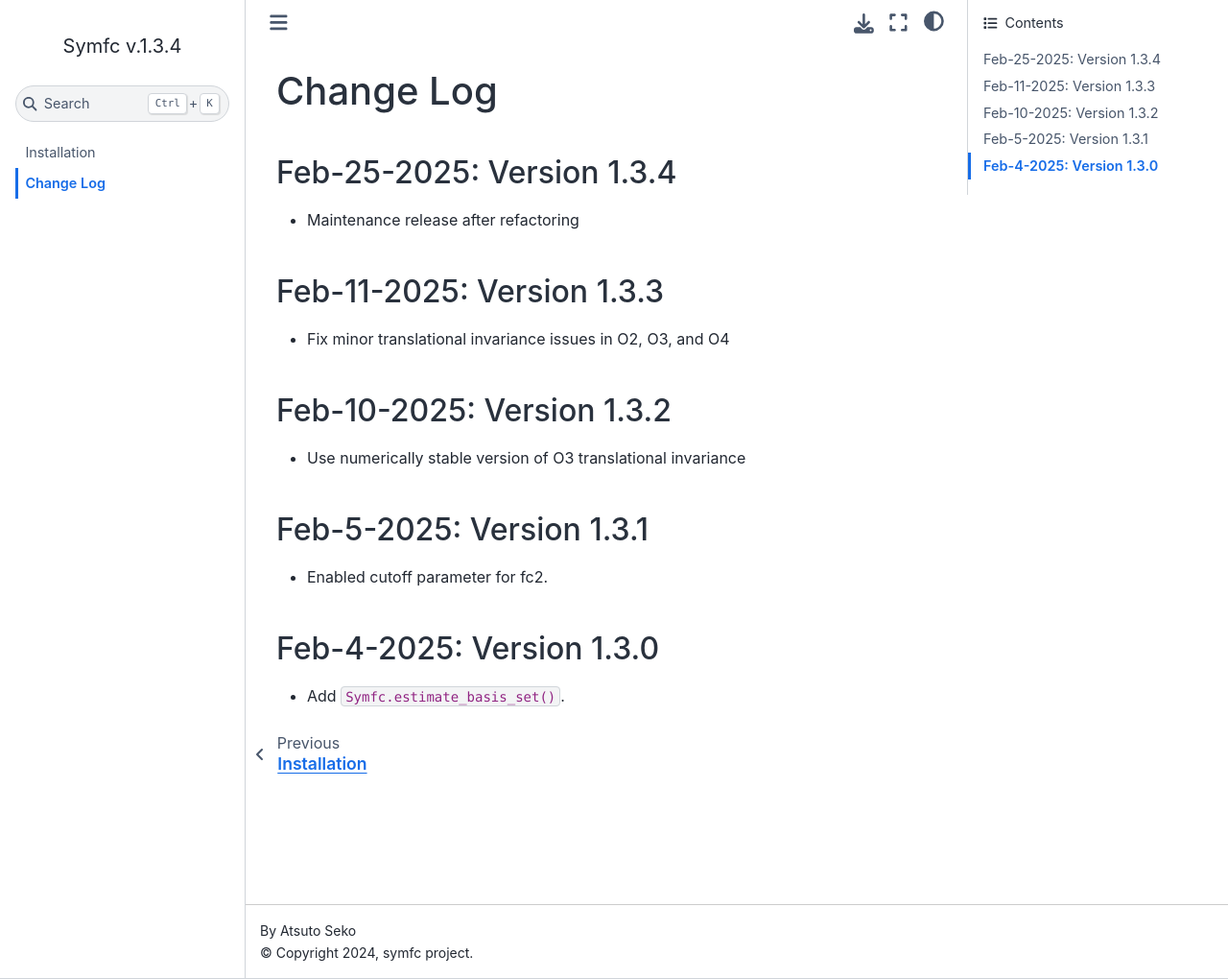
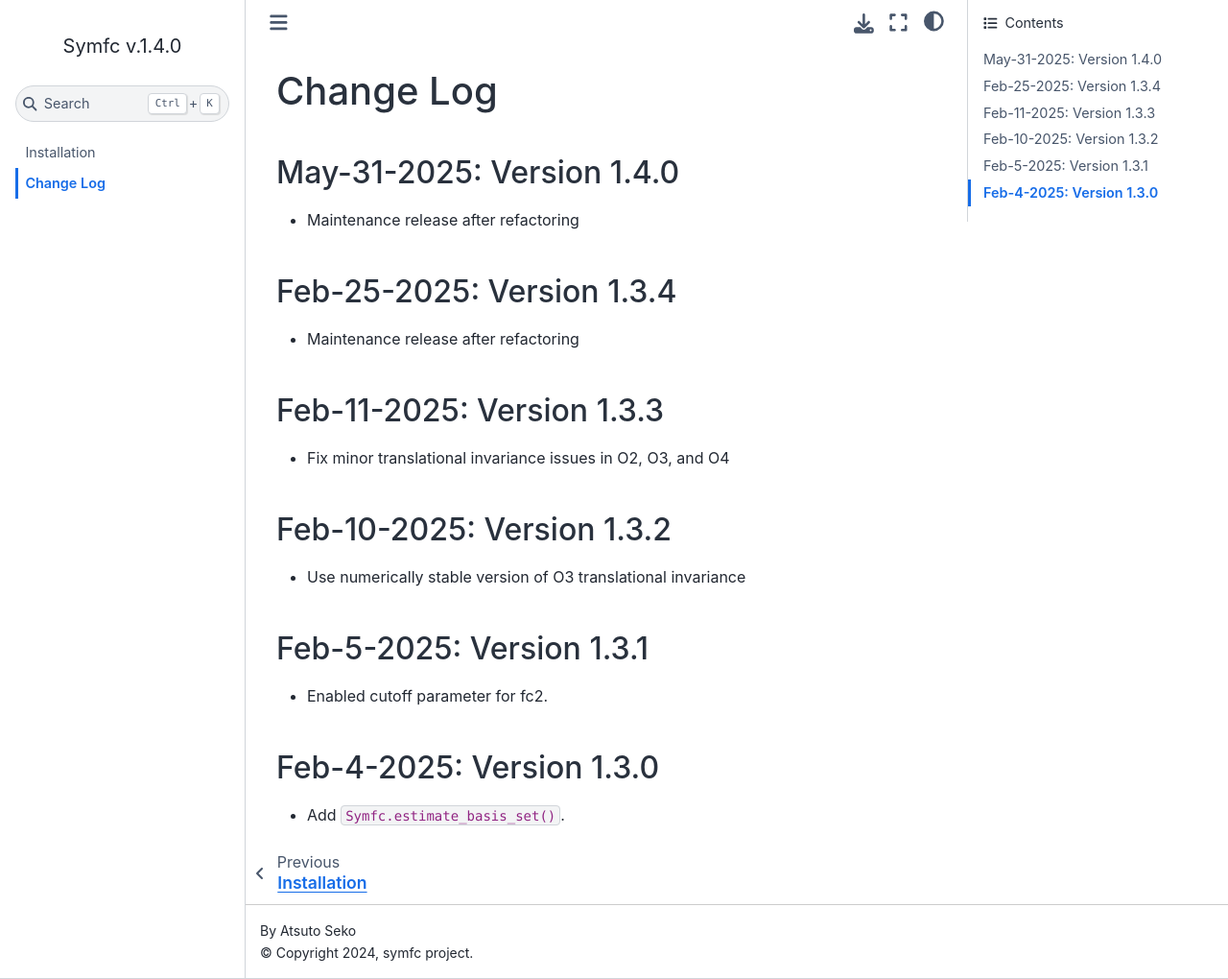
Before and after one commit to symfc/symfc, a Sphinx documentation site: the page built from doc/changelog.md, in a window 1280 px wide and 1020 px high. Shown: the whole window at 96% size. Built offline with Sphinx 7.4.7 and the Sphinx Book theme 1.1.4, drawn with Linux system fonts in a browser that asks for light colours.

Commit message:
Set version 1.4.0

```diff
--- a/doc/changelog.md
+++ b/doc/changelog.md
@@ -1,6 +1,10 @@
 (changelog)=
 
 # Change Log
+
+## May-31-2025: Version 1.4.0
+
+- Maintenance release after refactoring
 
 ## Feb-25-2025: Version 1.3.4
 
--- a/doc/conf.py
+++ b/doc/conf.py
@@ -10,8 +10,8 @@ project = "symfc"
 copyright = "2024, symfc project"
 author = "Atsuto Seko"
 
-version = "1.3"
-release = "1.3.4"
+version = "1.4"
+release = "1.4.0"
 
 # -- General configuration ---------------------------------------------------
 # https://www.sphinx-doc.org/en/master/usage/configuration.html#general-configuration
--- a/src/symfc/version.py
+++ b/src/symfc/version.py
@@ -1,3 +1,3 @@
 """Version number of the package."""
 
-__version__ = "1.3.4"
+__version__ = "1.4.0"
```
